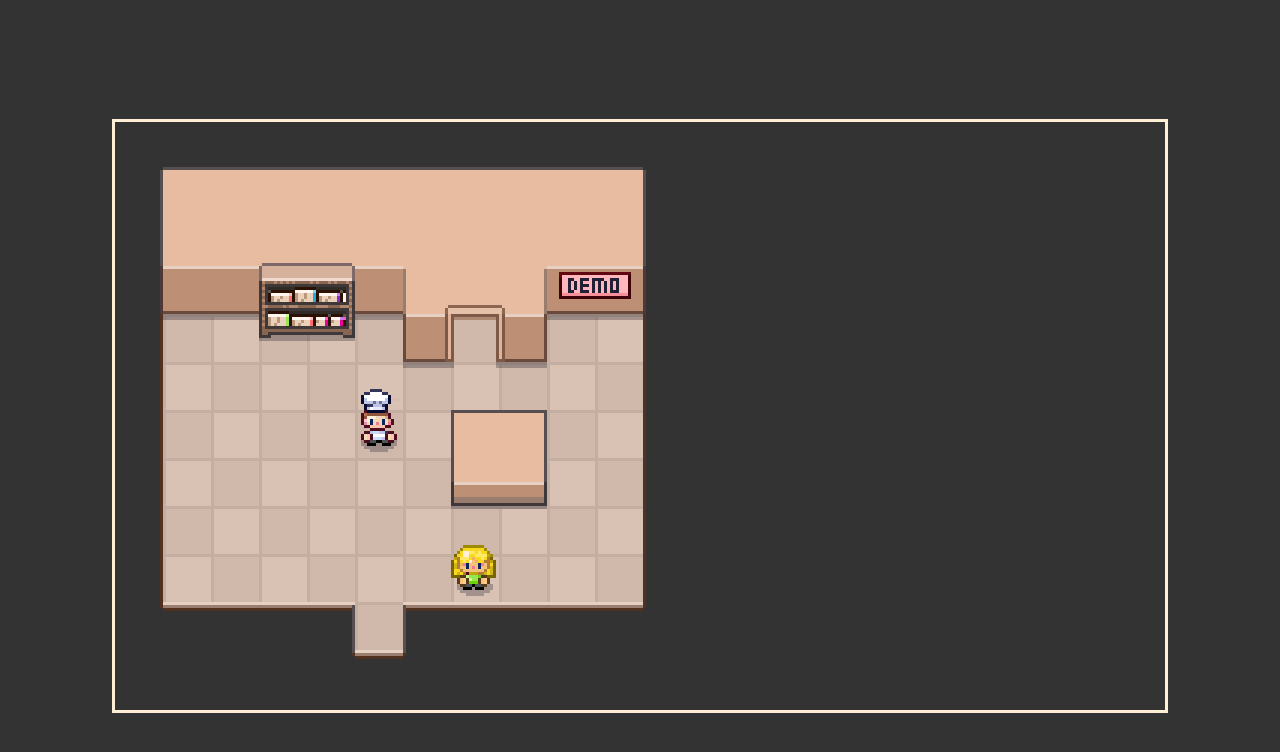
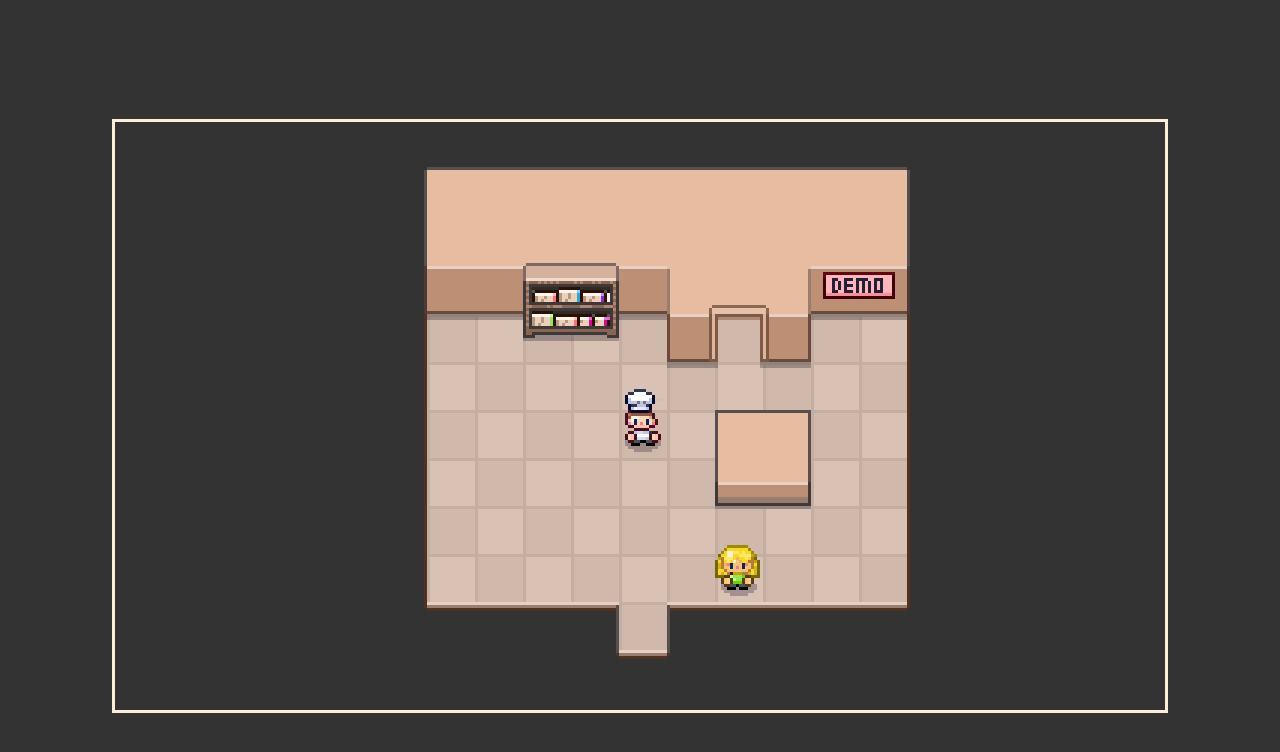
Before and after one commit to LunaGoodnight/honey-play, a website built with Vite: page index.html in a window 1280 px wide. Built offline with nearby package versions, Linux system fonts and the light colour scheme.

Commit message:
add center feature

```diff
--- a/Overworld.js
+++ b/Overworld.js
@@ -9,15 +9,19 @@ class Overworld {
   startGameLoop() {
     const step = () => {
       this.ctx.clearRect(0, 0, this.canvas.width, this.canvas.height);
-      this.map.drawLowerImage(this.ctx);
+      const cameraPerson = this.map.gameObject.hero;
+
+      // Update all objects
       Object.values(this.map.gameObject).forEach((object) => {
-        // object.x += 1;
         object.update({
           arrow: this.directionInput.direction,
         });
-        object.sprite.draw(this.ctx);
       });
-      this.map.drawUpperImage(this.ctx);
+      this.map.drawLowerImage(this.ctx, cameraPerson);
+      Object.values(this.map.gameObject).forEach((object) => {
+        object.sprite.draw(this.ctx, cameraPerson);
+      });
+      this.map.drawUpperImage(this.ctx, cameraPerson);
       requestAnimationFrame(() => {
         step();
       });
@@ -27,7 +31,7 @@ class Overworld {
   }
 
   init() {
-    this.map = new OverworldMaps(window.overworldMaps.DemoRoom);
+    this.map = new OverworldMap(window.overworldMaps.DemoRoom);
 
     this.directionInput = new DirectionInput();
     this.directionInput.init();
--- a/OverworldMaps.js
+++ b/OverworldMap.js
@@ -1,4 +1,4 @@
-class OverworldMaps {
+class OverworldMap {
   constructor(config) {
     this.gameObject = config.gameObject;
     this.lowerImage = new Image();
@@ -8,12 +8,14 @@ class OverworldMaps {
     this.upperImage.src = config.upperSrc;
   }
 
-  drawLowerImage(ctx) {
-    ctx.drawImage(this.lowerImage, 0, 0);
+  drawLowerImage(ctx, cameraPerson) {
+    ctx.drawImage(this.lowerImage, utils.withGrid(10.5) - cameraPerson.x, utils.withGrid(6) - cameraPerson.y);
+    // ctx.drawImage(this.lowerImage, 0,0);
   }
 
-  drawUpperImage(ctx) {
-    ctx.drawImage(this.upperImage, 0, 0);
+  drawUpperImage(ctx, cameraPerson) {
+    ctx.drawImage(this.upperImage, utils.withGrid(10.5) - cameraPerson.x, utils.withGrid(6) - cameraPerson.y);
+    // ctx.drawImage(this.upperImage, 0,0);
   }
 }
 
--- a/Person.js
+++ b/Person.js
@@ -14,6 +14,7 @@ class Person extends GameObject {
 
   update(state) {
     this.updatePosition();
+    this.updateSprite(state)
     if ( this.isPlayerControlled && this.movingProgressRemaining === 0 && state.arrow) {
       this.direction = state.arrow;
       this.movingProgressRemaining = 16;
@@ -27,4 +28,16 @@ class Person extends GameObject {
       this.movingProgressRemaining -= 1;
     }
   }
+
+  updateSprite(state) {
+
+    if ( this.isPlayerControlled && this.movingProgressRemaining === 0 && !state.arrow) {
+      this.sprite.setAnimation("idle-"+ this.direction)
+
+    }
+    if (this.movingProgressRemaining > 0) {
+      this.sprite.setAnimation("walk-"+ this.direction)
+
+    }
+  }
 }
--- a/Sprite.js
+++ b/Sprite.js
@@ -10,25 +10,44 @@ class Sprite {
     this.shadow = new Image();
     this.shadow.onload = () => {
       this.isShadowLoaded = true;
-    }
+    };
     this.useShadow = true;
     if (this.useShadow) {
-      this.shadow.src = "/images/characters/shadow.png"
-
+      this.shadow.src = "/images/characters/shadow.png";
     }
 
     // Configure Animation && Initial State
     this.animations = config.animations || {
       "idle-down": [[0, 0]],
-      "idle-right": [[0,1]],
-      "idle-up": [[0,2]],
-      "idle-left": [[0,3]],
-      "walk-down": [[1,0], [0,0], [3,0], [0,0]],
-      "walk-right": [[1,1], [0,1], [3,1], [0,1]],
-      "walk-up": [[1,2], [0,2], [3,2], [0,2]],
-      "walk-left": [[1,3], [0,3], [3,3], [0,3]],
+      "idle-right": [[0, 1]],
+      "idle-up": [[0, 2]],
+      "idle-left": [[0, 3]],
+      "walk-down": [
+        [1, 0],
+        [0, 0],
+        [3, 0],
+        [0, 0],
+      ],
+      "walk-right": [
+        [1, 1],
+        [0, 1],
+        [3, 1],
+        [0, 1],
+      ],
+      "walk-up": [
+        [1, 2],
+        [0, 2],
+        [3, 2],
+        [0, 2],
+      ],
+      "walk-left": [
+        [1, 3],
+        [0, 3],
+        [3, 3],
+        [0, 3],
+      ],
     };
-    this.currentAnimation = "walk-down" || config.currentAnimation ||  "idle-down";
+    this.currentAnimation = config.currentAnimation || "idle-down";
     this.currentAnimationFrame = 0;
     this.animationFrameLimit = config.animationFrameLimit || 16;
     this.animationFrameProgress = config.animationFrameLimit;
@@ -38,12 +57,20 @@ class Sprite {
   }
 
   get frame() {
-    return this.animations[this.currentAnimation][this.currentAnimationFrame]
+    return this.animations[this.currentAnimation][this.currentAnimationFrame];
   }
 
-  updateAnimationProgress(){
+  setAnimation(key) {
+    if (this.currentAnimation !== key) {
+      this.currentAnimation = key;
+      this.currentAnimationFrame = 0;
+      this.animationFrameProgress = this.animationFrameLimit;
+    }
+  }
+
+  updateAnimationProgress() {
     // Downtick frame progress
-    if (this.animationFrameProgress > 0 ) {
+    if (this.animationFrameProgress > 0) {
       this.animationFrameProgress -= 1;
       return;
     }
@@ -57,13 +84,14 @@ class Sprite {
     }
   }
 
-  draw(ctx) {
-    const x = this.gameObject.x - 8;
-    const y = this.gameObject.y- 18;
+  draw(ctx, cameraPerson) {
+    const x = this.gameObject.x - 8 + utils.withGrid(10.5) - cameraPerson.x;
+    const y = this.gameObject.y - 18 + utils.withGrid(6) - cameraPerson.y;
     this.isShadowLoaded && ctx.drawImage(this.shadow, x, y);
 
     const [frameX, frameY] = this.frame;
-    this.isLoaded && ctx.drawImage(this.image, frameX * 32, frameY * 32, 32, 32, x, y, 32, 32);
+    this.isLoaded &&
+      ctx.drawImage(this.image, frameX * 32, frameY * 32, 32, 32, x, y, 32, 32);
     this.updateAnimationProgress();
   }
 }
--- a/index.html
+++ b/index.html
@@ -17,7 +17,7 @@
 <script src="GameObject.js"></script>
 <script src="Person.js"></script>
 <script src="Sprite.js"></script>
-<script src="OverworldMaps.js"></script>
+<script src="OverworldMap.js"></script>
 <script src="init.js"></script>
 </body>
 </html>
```
